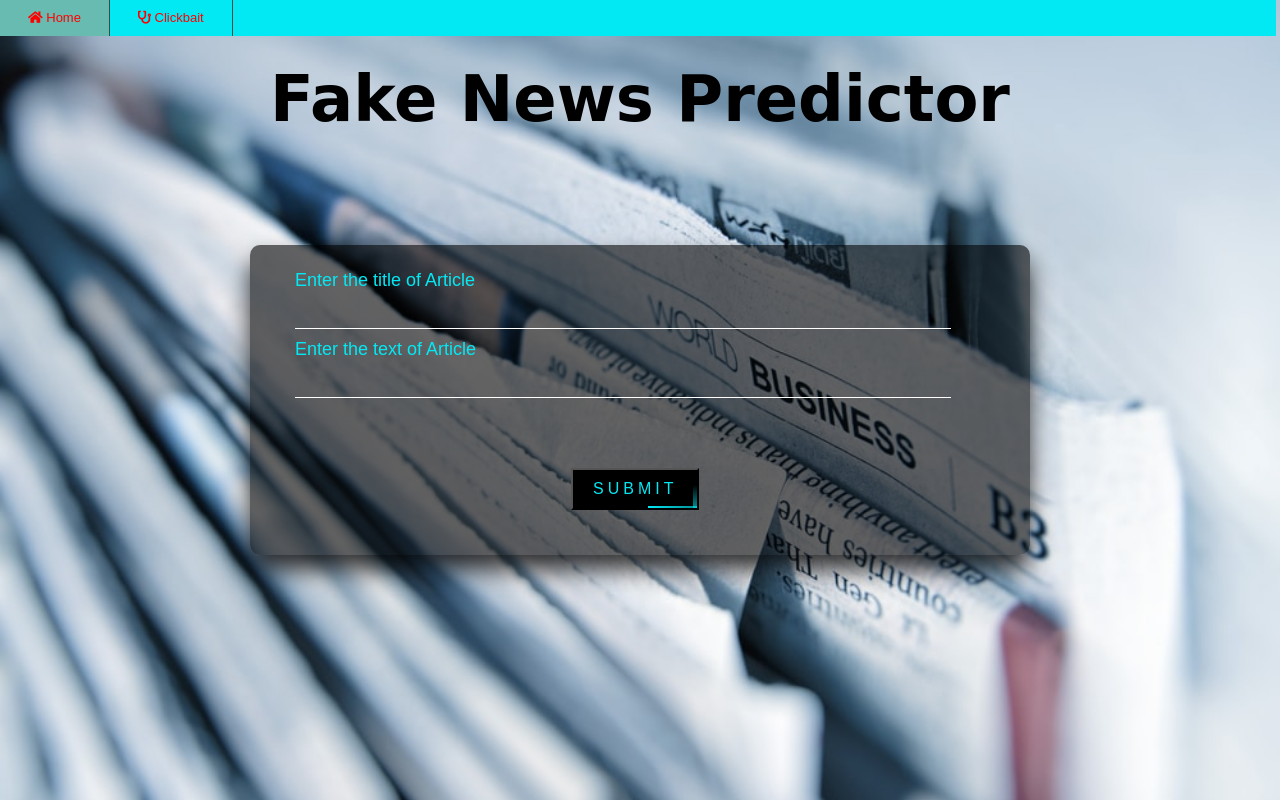
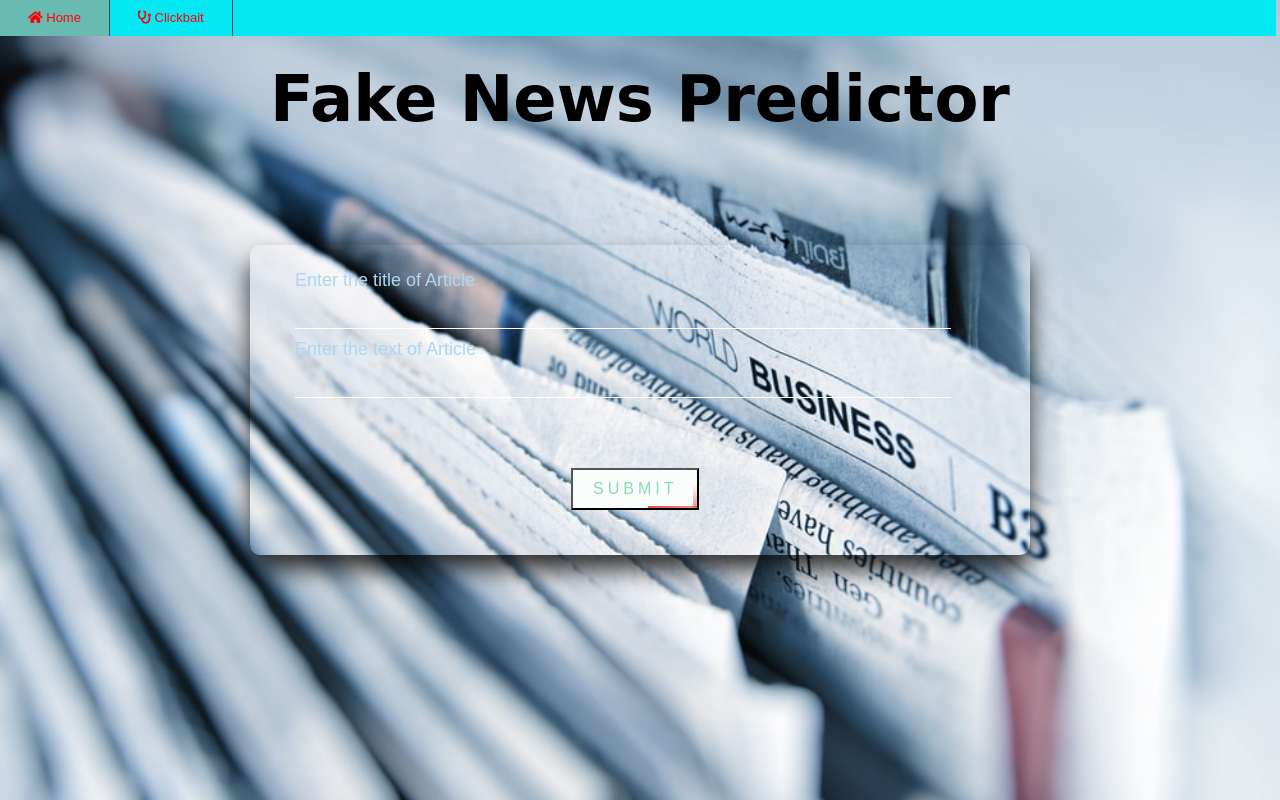
Before and after one commit to pranjalg13/fake-news-detection, a Flask app: page / in a window 1280 px wide. Run offline with Flask 2, Linux system fonts and the light colour scheme; parts of the project's set-up code (start-up, migrations or seed data) failed here and were passed over; some libraries are stand-ins or nearby versions; some web fonts are replaced.

Commit message:
css style changed

```diff
--- a/static/styles/index.css
+++ b/static/styles/index.css
@@ -26,7 +26,7 @@ body {
     width: 780px;
     padding: 45px;
     transform: translate(-50%, -50%);
-    background: rgba(0, 0, 0, 0.6);
+    background: #FBFCFC(0, 0, 0, 0.6);
     box-sizing: border-box;
     box-shadow: 0 15px 25px rgba(0, 0, 0, 0.8);
     border-radius: 10px;
@@ -58,7 +58,6 @@ body {
 .login-box .user-box label {
     position: absolute;
     top: 0;
-
     left: 0;
     padding: 10px 0;
     font-size: 20px;
@@ -67,12 +66,12 @@ body {
     transition: 0.5s;
 }
 
-.login-box .user-box input:focus ~ label,
-.login-box .user-box input:valid ~ label {
+.login-box .user-box input:focus~label,
+.login-box .user-box input:valid~label {
     top: -30px;
     left: 0;
     bottom: 20px;
-    color: #03e9f4;
+    color: #AED6F1;
     font-size: 18px;
 }
 
@@ -80,7 +79,7 @@ body {
     position: relative;
     display: inline-block;
     padding: 10px 20px;
-    color: #03e9f4;
+    color: #82E0AA;
     font-size: 16px;
     text-decoration: none;
     text-transform: uppercase;
@@ -92,10 +91,9 @@ body {
 
 .login-box button:hover {
     background: #03e9f4;
-    color: #000;
+    color: #FBFCFC;
     border-radius: 5px;
-    box-shadow: 0 0 5px #03e9f4, 0 0 25px #03e9f4, 0 0 50px #03e9f4,
-        0 0 100px #03e9f4;
+    box-shadow: 0 0 5px #03e9f4, 0 0 25px #E74C3C, 0 0 50px #E74C3C, 0 0 100px #03e9f4;
 }
 
 .login-box button span {
@@ -108,7 +106,7 @@ body {
     left: -100%;
     width: 100%;
     height: 2px;
-    background: linear-gradient(90deg, transparent, #03e9f4);
+    background: linear-gradient(90deg, transparent, #E74C3C);
     animation: btn-anim1 1s linear infinite;
 }
 
@@ -116,7 +114,6 @@ body {
     0% {
         left: -100%;
     }
-
     50%,
     100% {
         left: 100%;
@@ -128,7 +125,7 @@ body {
     right: 0;
     width: 4px;
     height: 100%;
-    background: linear-gradient(180deg, transparent, #03e9f4);
+    background: linear-gradient(180deg, transparent, #E74C3C);
     animation: btn-anim2 1s linear infinite;
     animation-delay: 0.25s;
 }
@@ -137,7 +134,6 @@ body {
     0% {
         top: -100%;
     }
-
     50%,
     100% {
         top: 100%;
@@ -149,7 +145,7 @@ body {
     right: -100%;
     width: 100%;
     height: 2px;
-    background: linear-gradient(270deg, transparent, #03e9f4);
+    background: linear-gradient(270deg, transparent, #E74C3C);
     animation: btn-anim3 1s linear infinite;
     animation-delay: 0.5s;
 }
@@ -158,7 +154,6 @@ body {
     0% {
         right: -100%;
     }
-
     50%,
     100% {
         right: 100%;
@@ -170,7 +165,7 @@ body {
     left: 0;
     width: 4px;
     height: 100%;
-    background: linear-gradient(360deg, transparent, #03e9f4);
+    background: linear-gradient(360deg, transparent, #E74C3C);
     animation: btn-anim4 1s linear infinite;
     animation-delay: 0.75s;
 }
@@ -179,7 +174,6 @@ body {
     0% {
         bottom: -100%;
     }
-
     50%,
     100% {
         bottom: 100%;
@@ -187,7 +181,7 @@ body {
 }
 
 button {
-    background-color: black;
+    background-color: #FBFCFC;
     position: absolute;
     left: 40%;
 }
```
